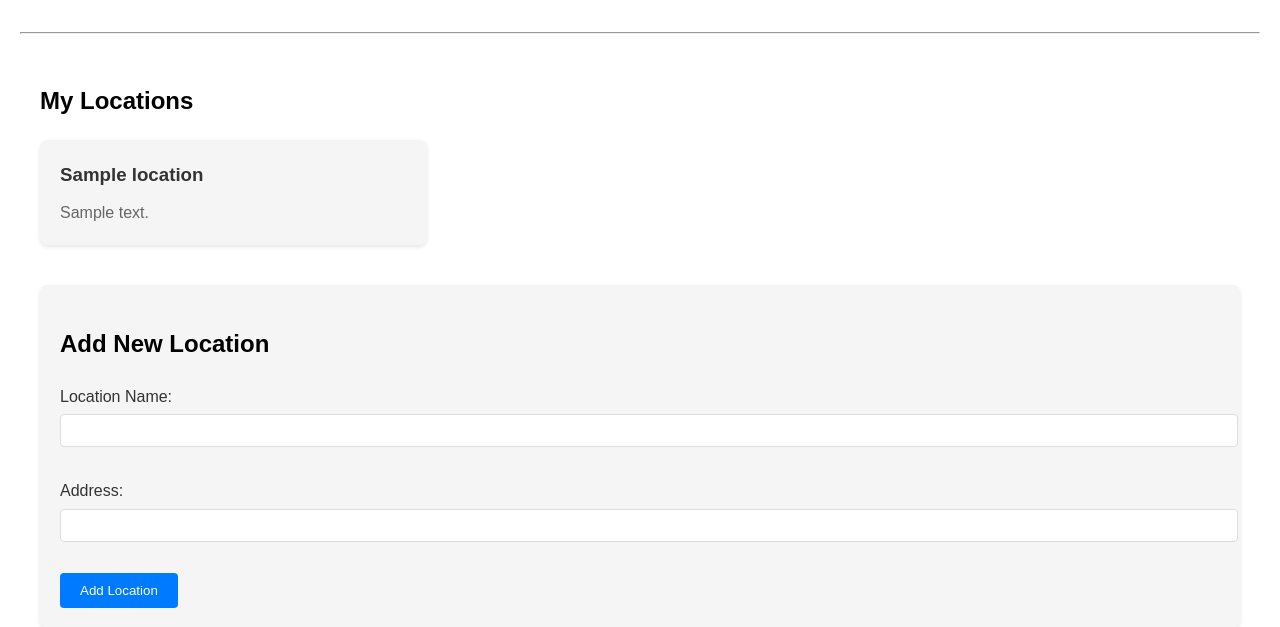
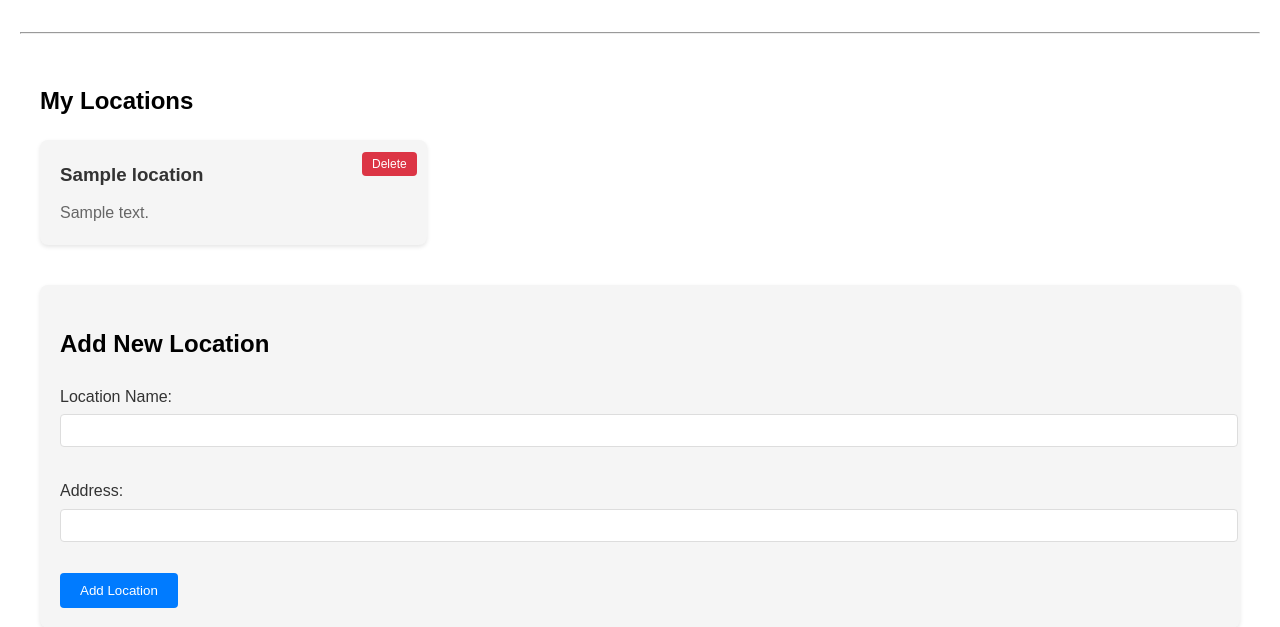
Before and after one commit to AidaP1/nearwise, a Flask app: page /locations in a window 1280 px wide. Shown: the part 78-705 px from the top of the page. Run offline with Flask 3, Linux system fonts and the light colour scheme; a user stored in the database is signed in; tables that the repository leaves empty hold one stand-in row (values such as "Sample post").

Commit message:
added delete funcitonality for user locations

```diff
--- a/app/models.py
+++ b/app/models.py
@@ -24,3 +24,4 @@ class Location(db.Model):
     latitude = db.Column(db.Float, nullable=False)
     longitude = db.Column(db.Float, nullable=False)
     user_id = db.Column(db.Integer, db.ForeignKey('users.id'), nullable=False)
+    deleted = db.Column(db.Boolean, default=False, nullable=False, server_default=db.text('false'))
--- a/app/routes/main.py
+++ b/app/routes/main.py
@@ -91,8 +91,20 @@ def locations():
             else:
                 flash('Could not verify the address. Please check and try again.')
 
-    locations = Location.query.filter_by(user_id=current_user.id).all()
+    locations = Location.query.filter_by(user_id=current_user.id, deleted=False).all()
     return render_template('locations.html', locations=locations)
+
+@main_bp.route("/locations/<int:location_id>/delete", methods=["POST"])
+@login_required
+def delete_location(location_id):
+    location = Location.query.filter_by(id=location_id, user_id=current_user.id).first()
+    if location:
+        location.deleted = True
+        db.session.commit()
+        flash('Location deleted successfully!')
+    else:
+        flash('Location not found.')
+    return redirect(url_for('main.locations'))
 
 @main_bp.route('/compare_travel', methods=['GET', 'POST'])
 @login_required
@@ -129,5 +141,5 @@ def compare_travel():
             flash(str(e))
             return redirect(url_for('main.compare_travel'))
 
-    saved_locations = Location.query.filter_by(user_id=current_user.id).all()
+    saved_locations = Location.query.filter_by(user_id=current_user.id, deleted=False).all()
     return render_template('compare_travel.html', saved_locations=saved_locations)
--- a/app/services/travel.py
+++ b/app/services/travel.py
@@ -96,7 +96,7 @@ def compare_locations(new_location_coords: Tuple[float, float],
     if not (-90 <= lat <= 90) or not (-180 <= lng <= 180):
         raise ValueError("Invalid coordinates")
 
-    saved_location = Location.query.filter_by(id=saved_location_id, user_id=user_id).first()
+    saved_location = Location.query.filter_by(id=saved_location_id, user_id=user_id, deleted=False).first()
 
     if not saved_location:
         raise ValueError("Saved location not found or does not belong to user.")
--- a/app/static/styles.css
+++ b/app/static/styles.css
@@ -107,3 +107,32 @@ button:hover {
 .button:hover {
     background-color: #0056b3;
 }
+
+
+.location-card {
+    background: #f5f5f5;
+    padding: 20px;
+    border-radius: 8px;
+    box-shadow: 0 2px 4px rgba(0,0,0,0.1);
+    position: relative;
+}
+
+.delete-form {
+    position: absolute;
+    top: 10px;
+    right: 10px;
+}
+
+.delete-btn {
+    background: #dc3545;
+    color: white;
+    padding: 5px 10px;
+    border: none;
+    border-radius: 4px;
+    cursor: pointer;
+    font-size: 12px;
+}
+
+.delete-btn:hover {
+    background: #c82333;
+}
--- a/app/templates/locations.html
+++ b/app/templates/locations.html
@@ -10,6 +10,9 @@
                     <div class="location-card">
                         <h3>{{ location.name }}</h3>
                         <p>{{ location.address }}</p>
+                        <form method="POST" action="{{ url_for('main.delete_location', location_id=location.id) }}" class="delete-form">
+                            <button type="submit" class="delete-btn">Delete</button>
+                        </form>
                     </div>
                 {% endfor %}
             </div>
```
Also changed, not shown: app/templates/add_location.html (deleted, +0 -15 lines), app/templates/my_locations.html (deleted, +0 -17 lines), migrations/versions/c2a47f62c8fe_add_deleted_flag_to_locations.py (added, +47 -0 lines).
